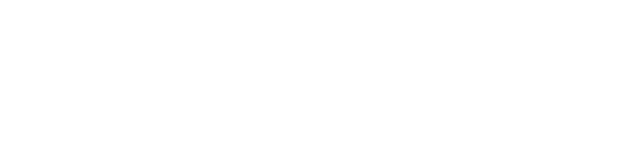
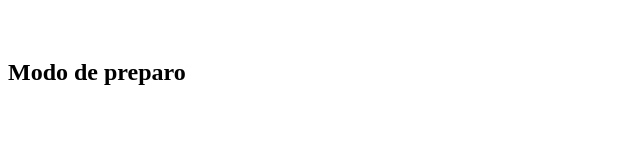
Before and after one commit to isabellamiirandam/cheesecake, a plain HTML site: page index.html in a window 1280 px wide. Shown: the whole page, without its empty margins (0-640 px from the left). Drawn offline with Linux system fonts and the light colour scheme.

Commit message:
criando class "ingredients" e h2

```diff
--- a/index.html
+++ b/index.html
@@ -12,6 +12,9 @@
         <img src="" alt="" />
         <p></p>
       </div>
+      <div class="ingredients">
+        <h2>Modo de preparo</h2>
+      </div>
     </main>
   </body>
 </html>
```
